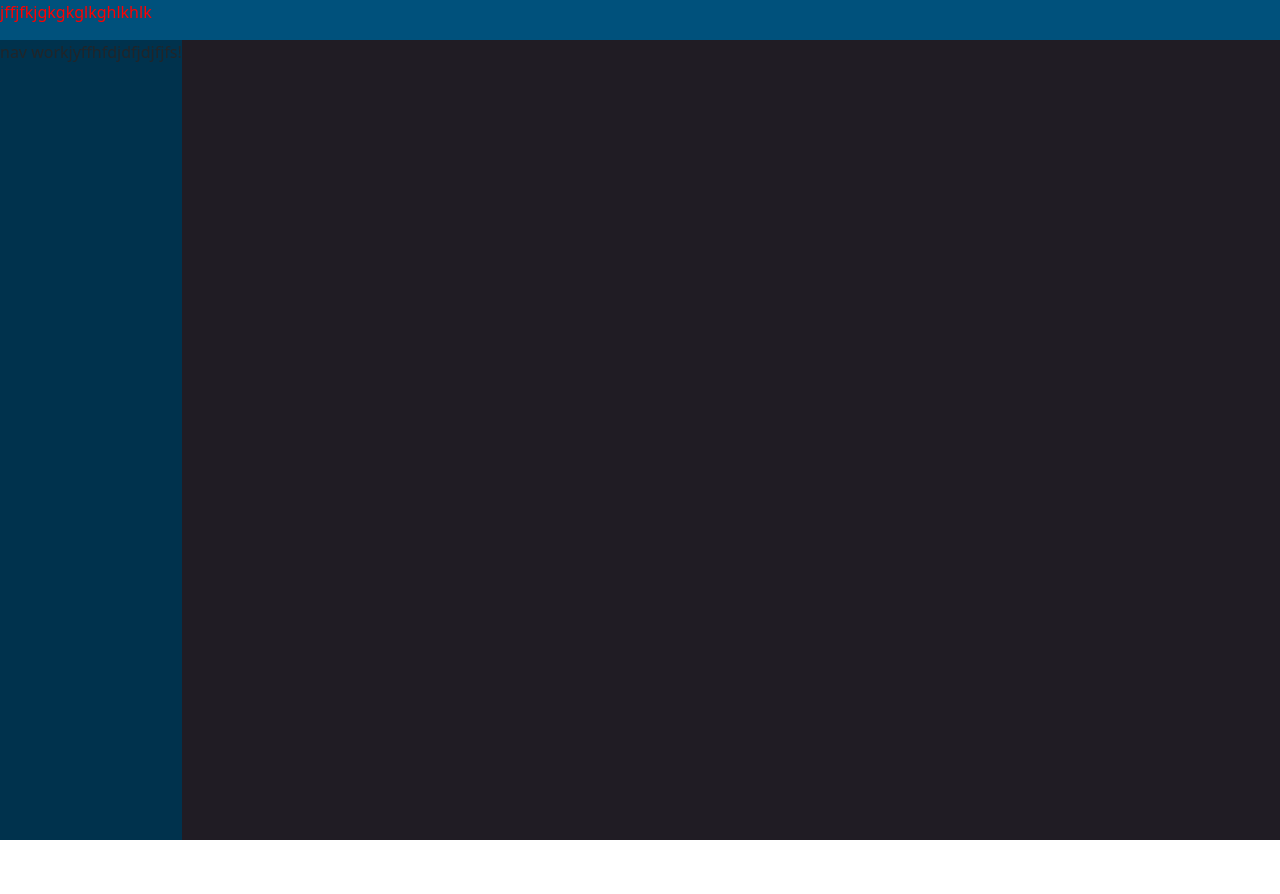
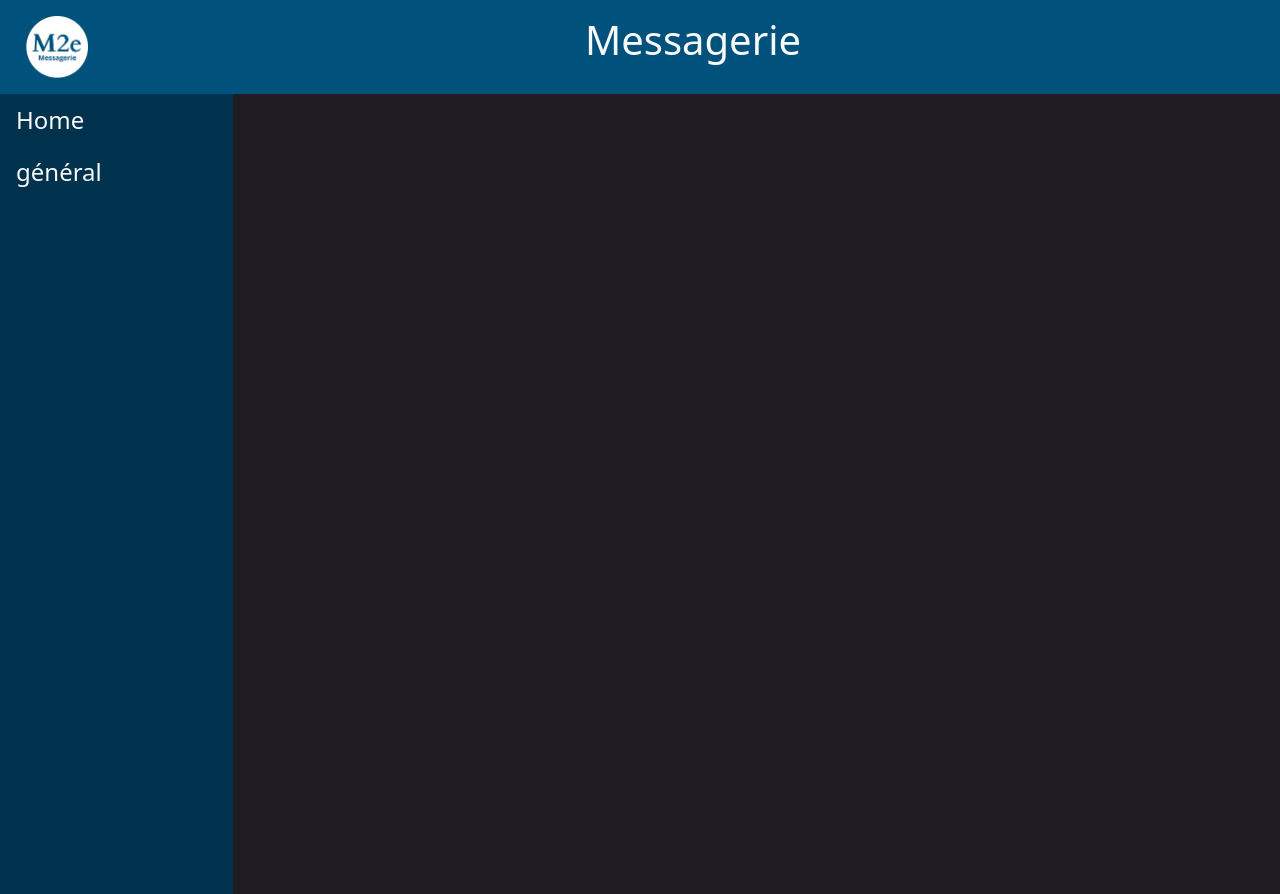
Before and after one commit to webEtu/M2e-frontEnd, an Angular app in the folder M2e/: page / in a window 1280 px wide. Before the commit the page ends 840 px from the top, so only its background shows below. Built offline with nearby package versions, Linux system fonts and the light colour scheme.

Commit message:
add style header

```diff
--- a/M2e/src/app/core/component/header/header.component.html
+++ b/M2e/src/app/core/component/header/header.component.html
@@ -1 +1,8 @@
-<p>jffjfkjgkgkglkghlkhlk</p>
+<div class="row p-3">
+  <div class="col-1 text-center">
+    <img src="/assets/image/logo.png" id="logo" alt="logo">
+  </div>
+  <div class="col-11">
+    <h1 class="text-light text-center">Messagerie</h1>
+  </div>
+</div>
--- a/M2e/src/app/core/component/header/header.component.scss
+++ b/M2e/src/app/core/component/header/header.component.scss
@@ -1,3 +1,3 @@
-p{
-  color: red;
+#logo {
+  width: 75%;
 }
--- a/M2e/src/app/core/component/nav/nav.component.html
+++ b/M2e/src/app/core/component/nav/nav.component.html
@@ -1 +1,8 @@
-<p>nav workjyffhfdjdfjdjfjfs!</p>
+<ul class="nav flex-column">
+  <li class="nav-item">
+    <a class="nav-link text-light fs-4">Home</a>
+  </li>
+  <li class="nav-item">
+    <a class="nav-link text-light fs-4">général</a>
+  </li>
+</ul>
--- a/M2e/src/app/core/component/nav/nav.component.scss
+++ b/M2e/src/app/core/component/nav/nav.component.scss
@@ -0,0 +1,4 @@
+.active {
+  font-weight: bolder;
+  font-size: 3em;
+}
--- a/M2e/src/app/ui/component/ui/ui.component.html
+++ b/M2e/src/app/ui/component/ui/ui.component.html
@@ -4,7 +4,7 @@
   </header>
   <main class="d-flex flex-grow-1">
     <aside class="d-flex flex-grow-1">
-      <nav>
+      <nav class="col-4">
         <ng-content select=".tr-nav"></ng-content>
       </nav>
     </aside>
@@ -12,8 +12,7 @@
       <div class="flex-grow-1 content">
         <ng-content select=".tr-content"></ng-content>
       </div>
-      <footer>
-      </footer>
+      <footer></footer>
     </div>
   </main>
 </div>
--- a/M2e/src/app/ui/component/ui/ui.component.scss
+++ b/M2e/src/app/ui/component/ui/ui.component.scss
@@ -6,6 +6,5 @@ nav {
 }
 main {
   height: 100vh;
-
   background: var(--app-dark);
 }
```
